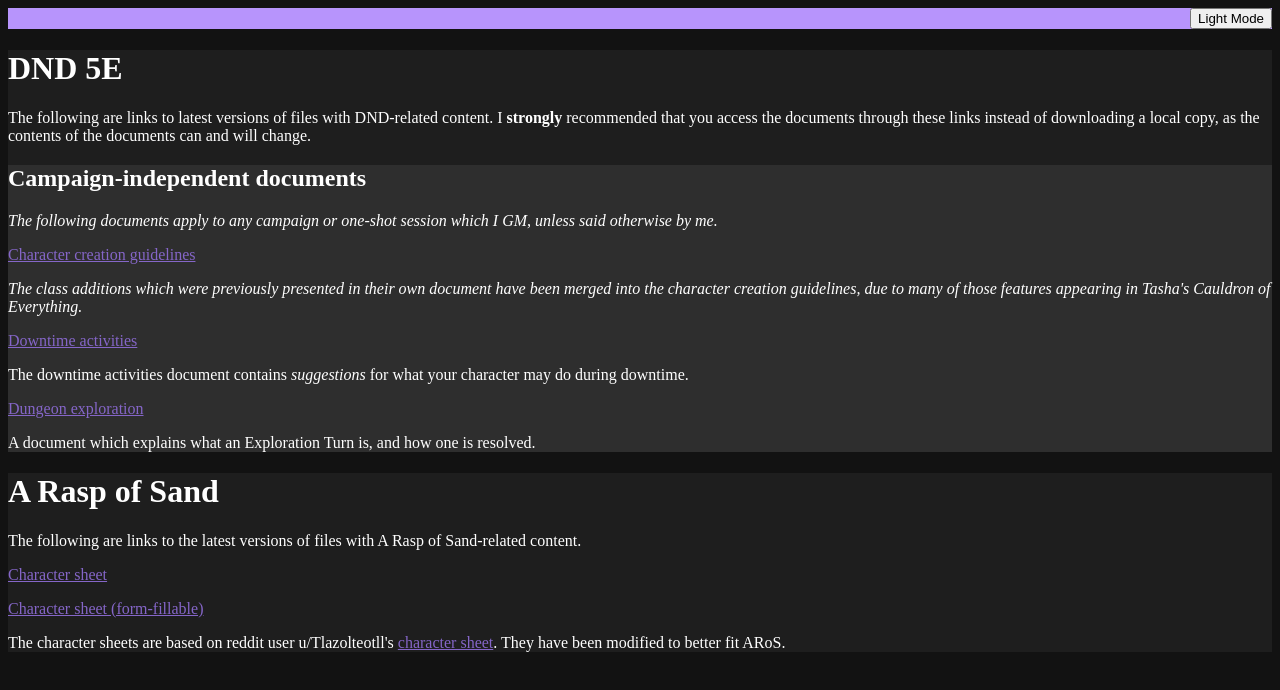
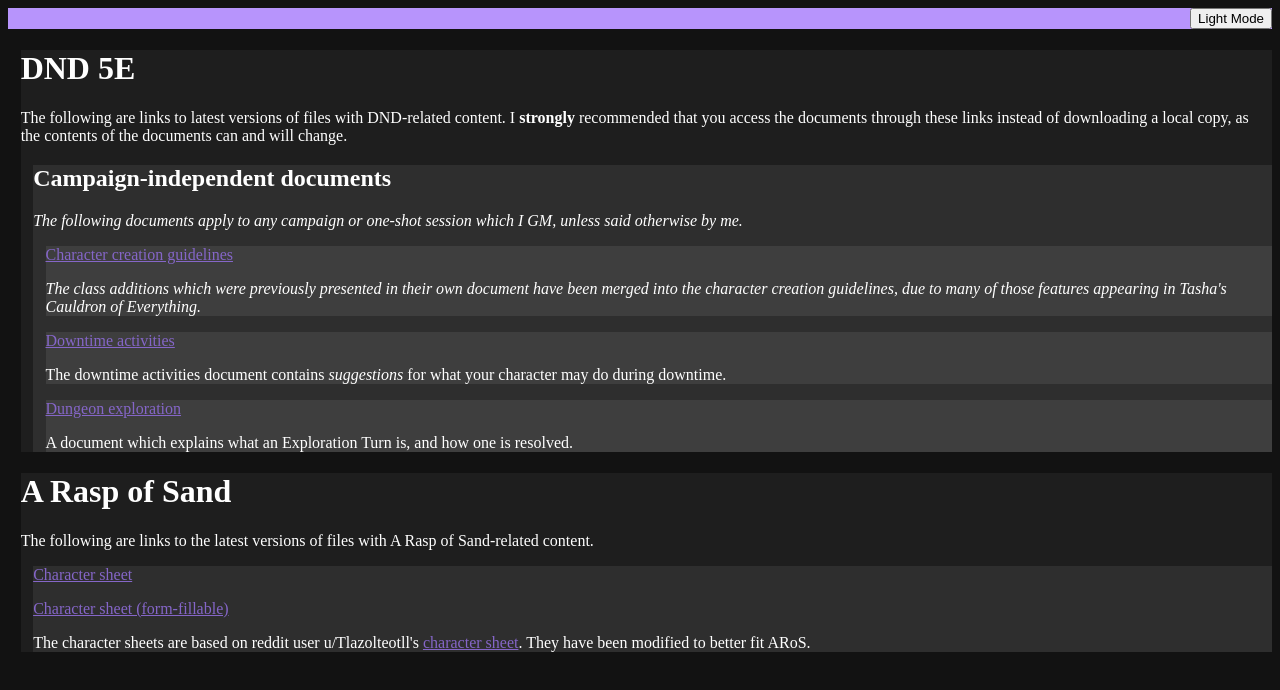
Before and after one commit to turtleheart/turtleheart.github.io, a plain HTML site: page index.html in a window 1280 px wide. Drawn offline with nearby package versions, Linux system fonts and the light colour scheme.

Commit message:
refactoring

```diff
--- a/css/stylesheet_light.css
+++ b/css/stylesheet_light.css
@@ -16,7 +16,7 @@
     --on-error-color: white;
 }
 
-/* Elevation backgrounds */
+/* Elevation background colours */
 .l0block{
     background-color: rgba(0, 0, 0, 0.05);
 }
--- a/css/universal.css
+++ b/css/universal.css
@@ -32,3 +32,29 @@ a:active{
 .topbar_button{
     float: right;
 }
+
+/* Elevations */
+.l0block{
+    margin-left: 1%;
+}
+.l1block{
+    margin-left: 1%;
+}
+.l2block{
+    margin-left: 1%;
+}
+.l3block{
+    margin-left: 1%;
+}
+.l4block{
+    margin-left: 1%;
+}
+.l5block{
+    margin-left: 1%;
+}
+.l6block{
+    margin-left: 1%;
+}
+.l7block{
+    margin-left: 1%;
+}
--- /dev/null
+++ b/dictonary/dict_links.js
@@ -0,0 +1,9 @@
+export const dictLinks = {
+    "EN(UK)" : {
+        "dnd-create" : "DND/Character_Creation.pdf",
+        "dnd-downtime" : "DND/DowntimeActivities-player-version.pdf",
+        "dnd-dungeonExploration" : "DND/Dungeon_Exploration.pdf",
+        "aros-sheet1" : "ARoS/Character_sheet.pdf",
+        "aros-sheet2" : "ARoS/Character_sheet_fillable.pdf",
+    }
+};
--- /dev/null
+++ b/dictonary/dict_text.js
@@ -0,0 +1,19 @@
+export const dictText = {
+    "EN(UK)": {
+        "dnd-title" : "DND 5E",
+        "dnd-desc" : "The following are links to latest versions of files with DND-related content. I <strong>strongly</strong> recommended that you access the documents through these links instead of downloading a local copy, as the contents of the documents can and will change.",
+        "dnd-campaign-title" : "Campaign-independent documents",
+        "dnd-campaign-desc" : "<em>The following documents apply to any campaign or one-shot session which I GM, unless said otherwise by me.</em>",
+        "dnd-campaign-create-link" : "Character creation guidelines",
+        "dnd-campaign-create-desc" : "<em>The class additions which were previously presented in their own document have been merged into the character creation guidelines, due to many of those features appearing in Tasha's Cauldron of Everything.</em>",
+        "dnd-campaign-downtime-link" : "Downtime activities",
+        "dnd-campaign-downtime-desc" : "The downtime activities document contains <em>suggestions</em> for what your character may do during downtime.",
+        "dnd-campaign-dungeonExploration-link" : "Dungeon exploration",
+        "dnd-campaign-dungeonExploration-desc" : "A document which explains what an Exploration Turn is, and how one is resolved.",
+        "aros-title" : "A Rasp of Sand",
+        "aros-desc" : "The following are links to the latest versions of files with A Rasp of Sand-related content.",
+        "aros-sheet-link1" : "Character sheet",
+        "aros-sheet-link2" : "Character sheet (form-fillable)",
+        "aros-sheet-desc" : "The character sheets are based on reddit user u/Tlazolteotll's <a href=\"https://www.reddit.com/r/rpg/comments/ay5ikp/i_made_a_simple_knave_character_sheet_in_tabletop/\">character sheet</a>. They have been modified to better fit ARoS."
+    }
+}
--- a/dictonary/dict_eng.js
+++ b/dictonary/dict_theme.js
@@ -1,4 +1,4 @@
-export var dictTheme = {
+export const dictTheme = {
     "dark" : {
         "btn" : "Light Mode",
         "stylesheet" : "css/stylesheet_dark.css"
--- a/index.html
+++ b/index.html
@@ -13,49 +13,35 @@
 </head>
 <body>
 <div class="topbar"> <!-- Page top bar start -->
-    <button class="topbar_button" id="btn_theme" type="button"">Theme</button>
+    <button class="topbar_button" id="btn_theme" type="button">Theme</button>
 </div> <!-- Page top bar end -->
 <div class="l0block"> <!-- DND 5E start -->
-    <h1>DND 5E</h1>
-    <p>
-        The following are links to latest versions of files with DND-related content. I <strong>strongly</strong> recommended that you access the documents through these links instead of downloading a local copy, as the contents of the documents can and will change.
-    </p>
+    <h1 id="dnd-title"></h1>
+    <p id="dnd-desc"></p>
     <div class="l1block"> <!-- DND 5e Campaign-indep docs start -->
-        <h2>Campaign-independent documents</h2>
-        <p>
-            <em>The following documents apply to any campaign or one-shot session which I GM, unless said otherwise by me.</em>
-        </p>
-        <div>
-            <a href="DND/Character_Creation.pdf">Character creation guidelines</a>
-            <p>
-                <em>The class additions which were previously presented in their own document have been merged into the character creation guidelines, due to many of those features appearing in Tasha's Cauldron of Everything.</em>
-            </p>
+        <h2 id="dnd-campaign-title"></h2>
+        <p id="dnd-campaign-desc"></p>
+        <div class="l2block">
+            <a id="dnd-campaign-create-link"></a>
+            <p id="dnd-campaign-create-desc"></p>
         </div>
-        <div>
-            <a href="DND/DowntimeActivities-player-version.pdf">Downtime activities</a>
-            <p>
-                The downtime activities document contains <em>suggestions</em> for what your character may do during downtime.
-            </p>
+        <div class="l2block">
+            <a id="dnd-campaign-downtime-link"></a>
+            <p id="dnd-campaign-downtime-desc"></p>
         </div>
-        <div>
-            <a href="DND/Dungeon_Exploration.pdf">Dungeon exploration</a>
-            <p>
-                A document which explains what an Exploration Turn is, and how one is resolved.
-            </p>
+        <div class="l2block">
+            <a id="dnd-campaign-dungeonExploration-link"></a>
+            <p id="dnd-campaign-dungeonExploration-desc"></p>
         </div>
     </div> <!-- DND 5e Campaign-indep docs end -->
 </div> <!-- DND 5E end -->
 <div class="l0block"> <!-- ARoS start -->
-    <h1>A Rasp of Sand</h1>
-    <p>
-        The following are links to the latest versions of files with A Rasp of Sand-related content.
-    </p>
-    <div>
-        <p><a href="ARoS/Character_sheet.pdf">Character sheet</a></p>
-        <p><a href="ARoS/Character_sheet_fillable.pdf">Character sheet (form-fillable)</a></p>
-        <p>
-            The character sheets are based on reddit user u/Tlazolteotll's <a href="https://www.reddit.com/r/rpg/comments/ay5ikp/i_made_a_simple_knave_character_sheet_in_tabletop/">character sheet</a>. They have been modified to better fit ARoS.
-        </p>
+    <h1 id="aros-title"></h1>
+    <p id="aros-desc"></p>
+    <div class="l1block">
+        <p><a id="aros-sheet-link1"></a></p>
+        <p><a id="aros-sheet-link2"></a></p>
+        <p id="aros-sheet-desc"></p>
     </div>
 </div> <!-- ARoS end -->
 </body>
--- a/init.js
+++ b/init.js
@@ -1,6 +1,8 @@
 // Will run at page load
 
 import {initTheme, toggleTheme} from "./theme.js";
+import {dictText} from "./dictonary/dict_text.js";
+import {dictLinks} from "./dictonary/dict_links.js";
 
 $("document").ready(function() {
     initTheme();
@@ -9,4 +11,31 @@ $("document").ready(function() {
     $("#btn_theme").on("click", function () {
         toggleTheme();
     });
+
+    /* Init text elements */
+    $("#dnd-title").html(dictText["EN(UK)"]["dnd-title"]);
+    $("#dnd-desc").html(dictText["EN(UK)"]["dnd-desc"]);
+    $("#dnd-campaign-title").html(dictText["EN(UK)"]["dnd-campaign-title"]);
+    $("#dnd-campaign-desc").html(dictText["EN(UK)"]["dnd-campaign-desc"]);
+    $("#dnd-campaign-create-link")
+        .html(dictText["EN(UK)"]["dnd-campaign-create-link"])
+        .attr("href", dictLinks["EN(UK)"]["dnd-create"]);
+    $("#dnd-campaign-create-desc").html(dictText["EN(UK)"]["dnd-campaign-create-desc"]);
+    $("#dnd-campaign-downtime-link")
+        .html(dictText["EN(UK)"]["dnd-campaign-downtime-link"])
+        .attr("href", dictLinks["EN(UK)"]["dnd-downtime"]);
+    $("#dnd-campaign-downtime-desc").html(dictText["EN(UK)"]["dnd-campaign-downtime-desc"]);
+    $("#dnd-campaign-dungeonExploration-link")
+        .html(dictText["EN(UK)"]["dnd-campaign-dungeonExploration-link"])
+        .attr("href", dictLinks["EN(UK)"]["dnd-dungeonExploration"]);
+    $("#dnd-campaign-dungeonExploration-desc").html(dictText["EN(UK)"]["dnd-campaign-dungeonExploration-desc"]);
+    $("#aros-title").html(dictText["EN(UK)"]["aros-title"]);
+    $("#aros-desc").html(dictText["EN(UK)"]["aros-desc"]);
+    $("#aros-sheet-link1")
+        .html(dictText["EN(UK)"]["aros-sheet-link1"])
+        .attr("href", dictLinks["EN(UK)"]["aros-sheet1"]);
+    $("#aros-sheet-link2")
+        .html(dictText["EN(UK)"]["aros-sheet-link2"])
+        .attr("href", dictLinks["EN(UK)"]["aros-sheet2"]);
+    $("#aros-sheet-desc").html(dictText["EN(UK)"]["aros-sheet-desc"]);
 });
--- a/theme.js
+++ b/theme.js
@@ -2,7 +2,7 @@
  * Swaps between light and dark themes
  */
 
-import {dictTheme} from "./dictonary/dict_eng.js";
+import {dictTheme} from "./dictonary/dict_theme.js";
 
 /*
  * Toggles the theme between dark/light
```
